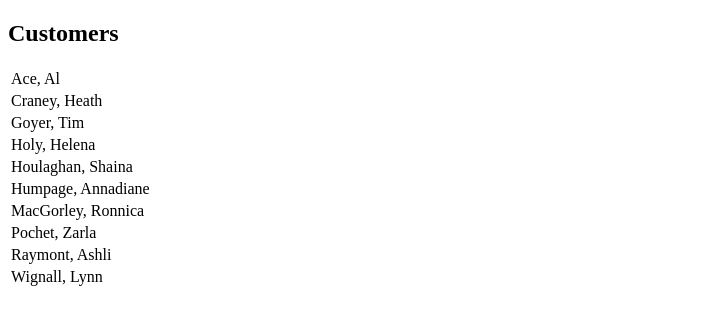
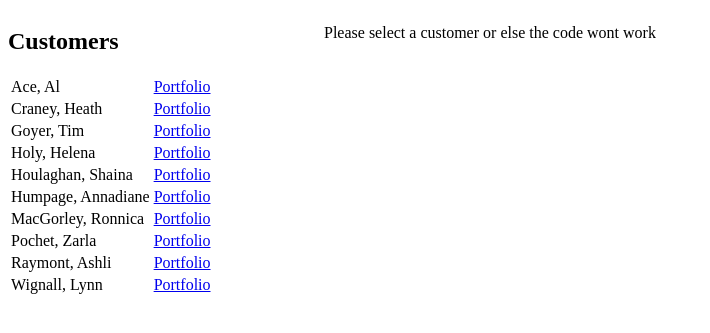
Before and after one commit to zunayedT/COMP3512-Asgn01, a PHP site: page /index.php in a window 1280 px wide. Shown: the part 108-441 px from the top of the page, without its empty margins (0-710 px from the left). Run offline with PHP 8.4, Linux system fonts and the light colour scheme; data comes from the database, SQL or seed files in the repository.

Commit message:
Added the button structure. Added the flex styling. Added the hyperlink according to userID. Added total number of stock owned, total number of shares owned. Need to come up with some testing critieria

```diff
--- a/index.php
+++ b/index.php
@@ -1,5 +1,7 @@
 <?php
 //include file (but do we even need one since only defining the sqlite host and not pass/user like in lab 14a?)
+//-yes we are goood just like this cacuse sql lite has operator system level validation ass good like this.
+//i will still create the inc file which will contain the API you will need for the button to work. -june
 ?>
 
 <!DOCTYPE html>
@@ -20,9 +22,9 @@
     </nav>
     <hr>
 </header>
-
-<main>
-    <section>
+<!---adding inline styling for flex for now later we can get crazy inside CSS aswell -June -->
+<main style="display: flex;">
+    <section style="width: 25%;">
         <h2>Customers</h2>
 
         <?php
@@ -31,8 +33,8 @@
             //could use dbConnString(variable) instead, if using .inc file
             $db = new PDO('sqlite:data/stocks.db');
             $db->setAttribute(PDO::ATTR_ERRMODE, PDO::ERRMODE_EXCEPTION);
-
-            $sql = "SELECT firstname, lastname FROM users ORDER BY lastname, firstname";
+            //adding user ID to the query inorder to attach the button with the user ID then we can use for redirecting. -June 10/5/2025
+            $sql = "SELECT id,firstname, lastname FROM users ORDER BY lastname, firstname";
             $result = $db->query($sql, PDO::FETCH_ASSOC);
 
             echo "<table class = within>";
@@ -40,6 +42,8 @@
             foreach ($result as $row) {
                 echo "<tr>";
                 echo "<td>" . $row["lastname"] . ", " . $row["firstname"] . "</td>";
+                //adding the button in the table form. with the respective user and userID -June 10/05/2025
+                echo "<td><a href='index.php?userid=" . $row["id"] . "'>Portfolio</a></td>";
                 echo "</tr>";
             }
 
@@ -51,6 +55,46 @@
         ?>
 
     </section>
+    <!--portfolio summary portion start -June-->
+    <section style="width: 75%;">
+        <?php
+        //getting the id from the click then running the sql search for the specific user.
+        if (isset($_GET["userid"])){
+            $userID = $_GET["userid"];
+            //remember user id in the portfolio table is the ID in the user table. -June
+            try{
+                //calling the associated functiions
+                $data = getPortfolioData($userID);
+                //once the data is retrived show it to the user;
+                //showPortfolioData($data);
+            } catch (Exception $ex){//we all hate our ex'es :) - June
+                echo "<p>Database error: " . htmlspecialchars($e->getMessage()) . "</p>";
+            }
+        } else {
+            echo "<p>Please select a customer or else the code wont work</p>";
+        }
+        ?>
+    </section>
     </main>
+<?php
+//global functoins start
+
+function getPortfolioData($userID){
+    //open connection to database
+    $db = new pdo('sqlite:data/stocks.db');
+    $db->setAttribute(PDO::ATTR_ERRMODE, PDO::ERRMODE_EXCEPTION);
+    // get the comapany data
+    $comSqlQuery = "SELECT COUNT(DISTINCT symbol) FROM portfolio where userid = $userID";
+    $comResult = $db->query($comSqlQuery);
+    $totalCom = $comResult->fetchColumn();
+    echo "<p> total number of shares = $totalCom </p>";
+
+    //get the total shared owned shared by the userID
+    $sumStockQueryString = "SELECT SUM(amount) FROM portfolio WHERE userId = $userID";
+    $sumResult = $db->query($sumStockQueryString);
+    $totalSumResult = $sumResult->fetchColumn();
+    echo "<p> summation of the total shares:  $totalSumResult</p>";
+}
+?>
 </body>
 </html>
```
